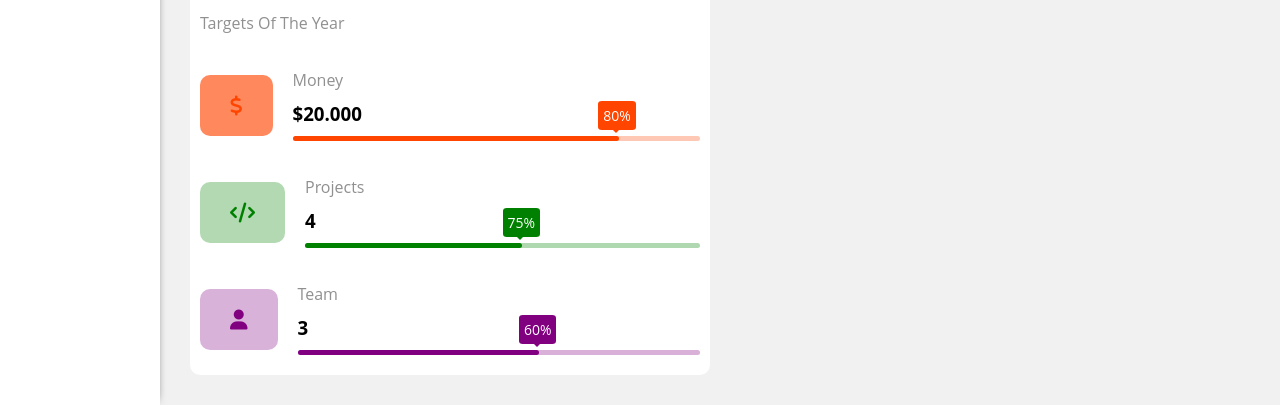
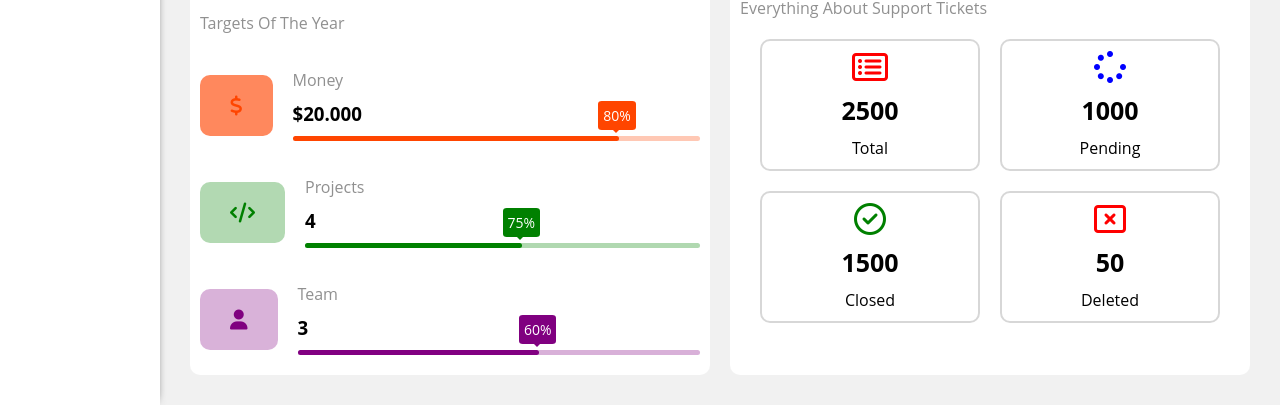
Before and after one commit to Ibrahim-Karagaji/4th-Project, a plain HTML site: page Pages-folder/Dashboard-page.html in a window 1280 px wide. Shown: the part 645-1050 px from the top of the page. Drawn offline with Linux system fonts and the light colour scheme; files that its build step writes are made by us from their sources.

Commit message:
finish code of Tickets-Statistics in Dashboard page

```diff
--- a/Pages-folder/Dashboard-page.html
+++ b/Pages-folder/Dashboard-page.html
@@ -6,6 +6,7 @@
     <link rel="stylesheet" href="../all.min.css" />
     <link rel="stylesheet" href="../Css-Folder/Dashboard/main.css" />
     <link rel="stylesheet" href="../Css-Folder/SideBar-and-header/header.css" />
+    <link rel="stylesheet" href="../Css-Folder/Dashboard/Tickets-Statistics/Tickets-Statistics-style.css" />
     <link
       rel="stylesheet"
       href="../Css-Folder/Dashboard/Yearly-Targets/Yearly-Targets-style.css"
@@ -138,6 +139,32 @@
             </div>
           </div>
         </div>
+        <div class="Tickets-Statistics">
+          <h2>Tickets Statistics</h2>
+          <p>Everything About Support Tickets</p>
+          <div class="Tickets">
+            <div>
+              <i class="fa-regular fa-rectangle-list fa-2x mb-10 c-orange red"></i>
+              <h2>2500</h2>
+              <span>Total</span>
+            </div>
+            <div>
+              <i class="fa-solid fa-spinner fa-2x mb-10 c- blue"></i>
+              <h2>1000</h2>
+              <span>Pending</span>
+            </div>
+            <div>
+              <i class="fa-regular fa-circle-check fa-2x mb-10 c- green"></i>
+              <h2>1500</h2>
+              <span>Closed</span>
+            </div>
+            <div>
+              <i class="fa-regular fa-rectangle-xmark fa-2x mb-10 c- red"></i>
+              <h2>50</h2>
+              <span>Deleted</span>
+            </div>
+          </div>
+        </div>
       </div>
     </div>
   </body>
```
Also changed, not shown: index.html (+12 -7 lines), all.min.css (renamed from Css-Folder/all.min.css).
